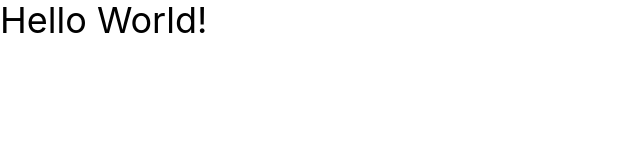
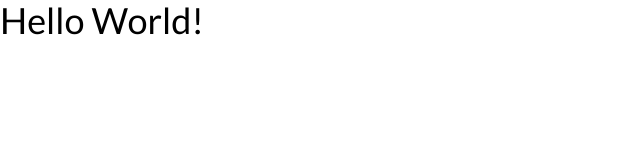
Before and after one commit to codedjango/pnpm-ts-vite-vue-starter-template, a Vue app: page / in a window 1280 px wide. Shown: the top 160 px of the page, without its empty margins (0-640 px from the left). Built offline with nearby package versions, Linux system fonts and the light colour scheme.

Commit message:
Custom Font - 1

```diff
--- a/src/style.css
+++ b/src/style.css
@@ -2,6 +2,14 @@
 @import 'tailwindcss';
 
 @theme {
-	--font-sans: 'Lato', var(--font-sans);
-	--default-font-family: var(--font-sans);
+	--font-sans:
+		'Lato', ui-sans-serif, system-ui, sans-serif, 'Apple Color Emoji', 'Segoe UI Emoji',
+		'Segoe UI Symbol', 'Noto Color Emoji';
 }
+
+@layer base {
+	html,
+	body {
+		font-family: var(--font-sans);
+	}
+}
```
